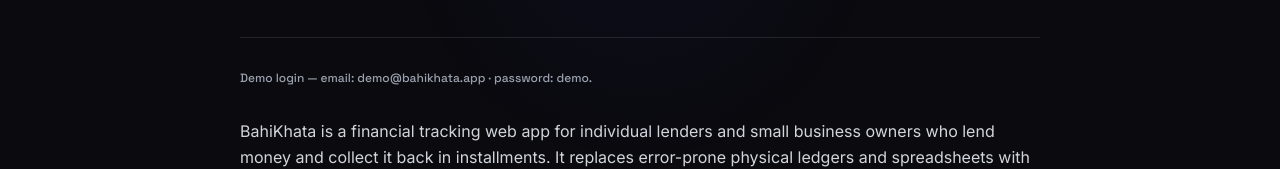
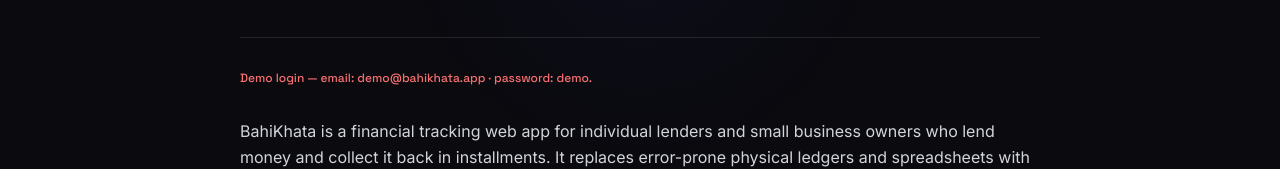
Before and after one commit to rahul-nagaura/portfolio, a React (Vite) app in the folder frontend/: page /projects/bahikhata in a window 1280 px wide. Shown: the part 476-645 px from the top of the page. Built offline with nearby package versions, Linux system fonts and the light colour scheme; the HTML template or start-up script is replaced by a standard one.

Commit message:
style: change demo login text to red

```diff
--- a/frontend/src/data/portfolio.js
+++ b/frontend/src/data/portfolio.js
@@ -99,7 +99,7 @@
         { label: "Try the Live Demo", url: "https://bahikhata-ruddy.vercel.app/login" },
         { label: "View on GitHub", url: "https://github.com/rahul-nagaura/bahikhata-" }
       ],
-      content: `<p class="text-xs font-mono text-black/60 dark:text-gray-400 mt-[-1rem] mb-8">Demo login — email: demo@bahikhata.app &middot; password: demo.</p>
+      content: `<p class="text-xs font-mono text-red-500 dark:text-red-400 mt-[-1rem] mb-8">Demo login — email: demo@bahikhata.app &middot; password: demo.</p>
 
 <p>BahiKhata is a financial tracking web app for individual lenders and small business owners who lend money and collect it back in installments. It replaces error-prone physical ledgers and spreadsheets with an automated system that isolates collection cycles, calculates accumulated unpaid dues, and flags late payments at a glance.</p>
 <br/>
```
